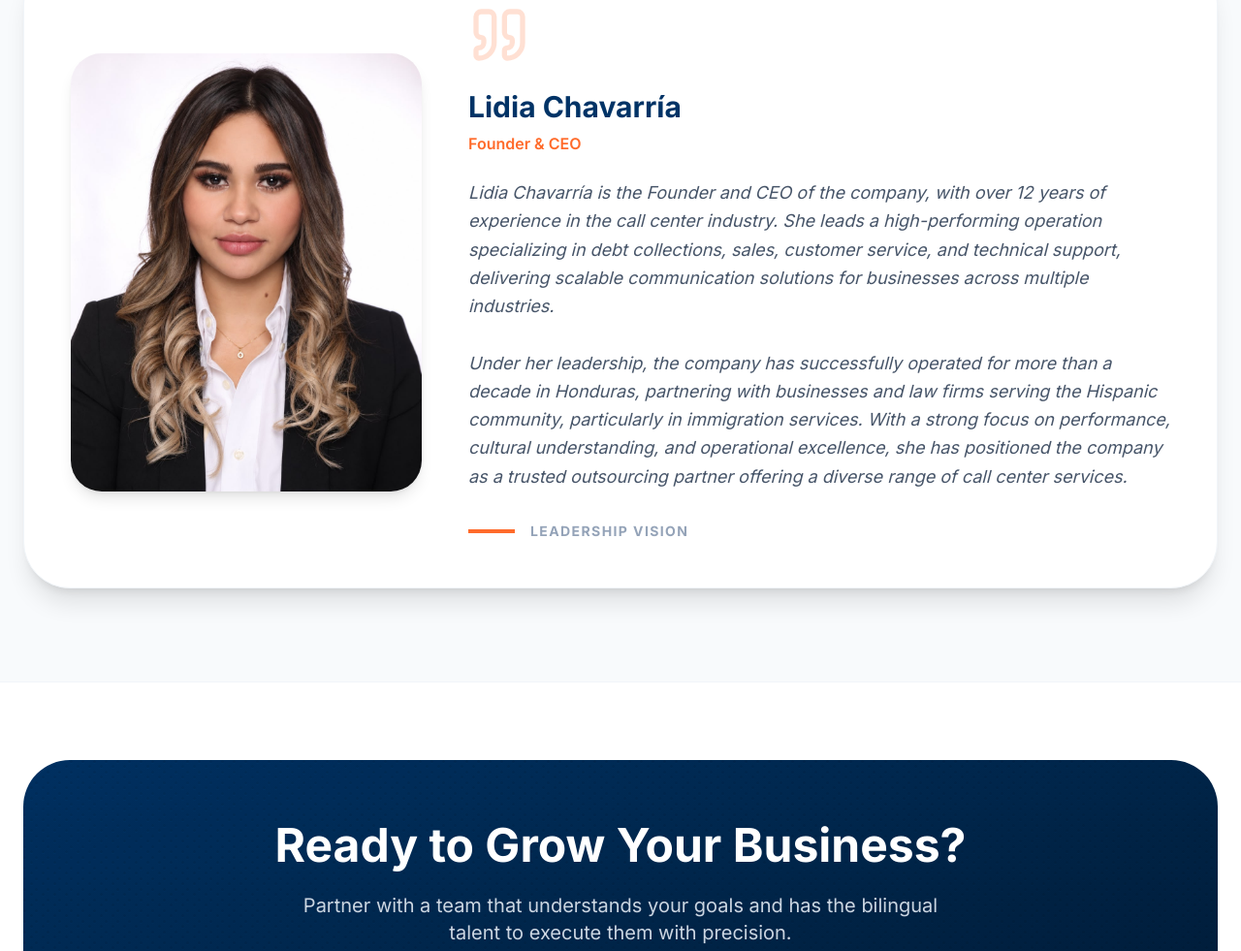
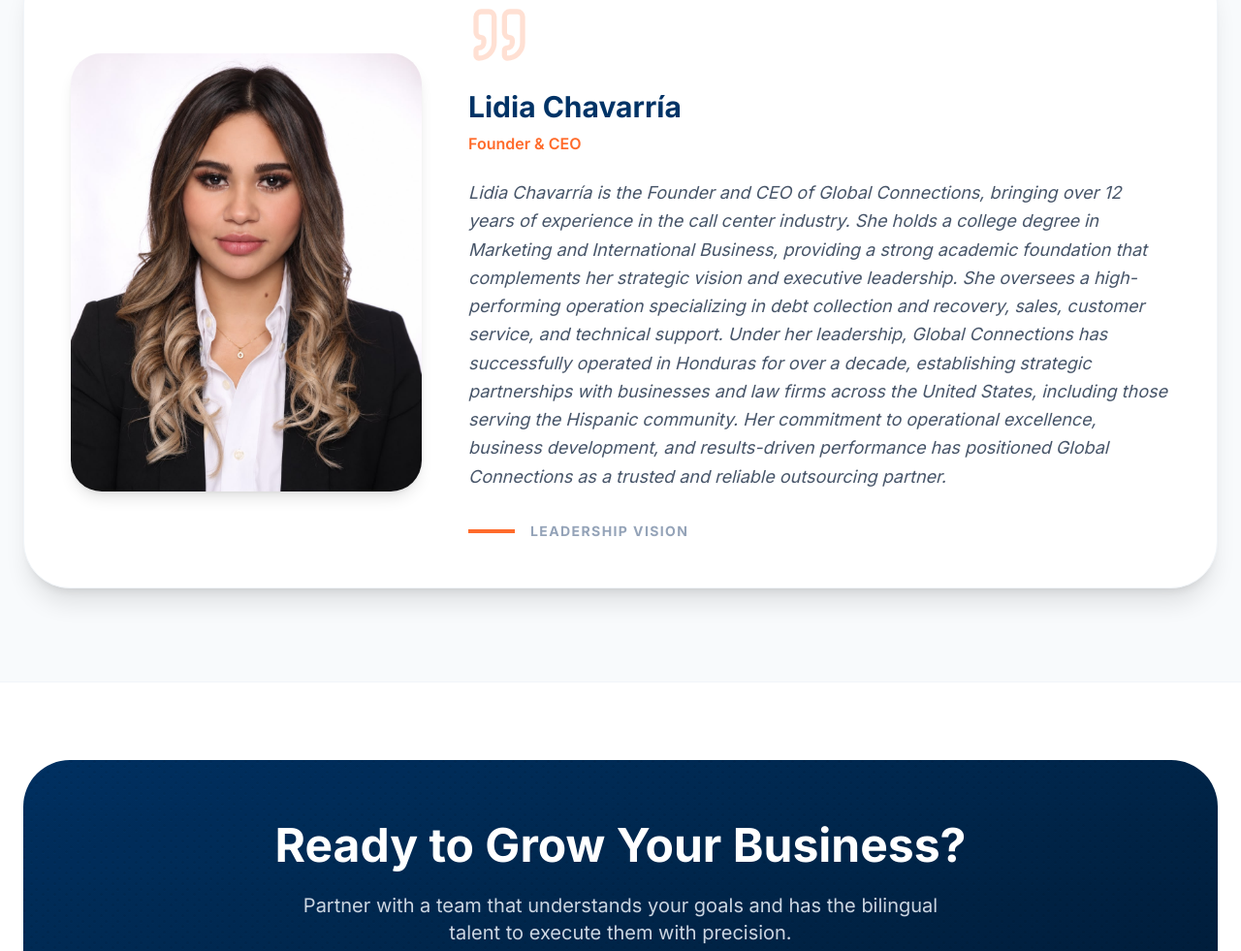
Before and after one commit to oscareduardomc/globalconnections, a plain HTML site: page index.html in a window 1280 px wide. Shown: the part 5495-6476 px from the top of the page at 97% size. Drawn offline with nearby package versions, Linux system fonts and the light colour scheme.

Commit message:
Update index.html

```diff
--- a/index.html
+++ b/index.html
@@ -409,7 +409,9 @@ We truly appreciate their commitment and are grateful to have them as a trusted
                     <i data-lucide="quote" class="text-[#FF6B2B] opacity-20 w-16 h-16 mb-6"></i>
                     <h2 class="text-3xl font-bold text-[#003366] mb-2">Lidia Chavarría</h2>
                     <p class="text-[#FF6B2B] font-semibold mb-6" data-i18n="ceo_role">Founder &amp; CEO</p>
-                    <p class="text-lg text-slate-600 mb-8 leading-relaxed italic" data-i18n="ceo_bio">Lidia Chavarría is the Founder and CEO of the company, with over 12 years of experience in the call center industry. She leads a high-performing operation specializing in debt collections, sales, customer service, and technical support, delivering scalable communication solutions for businesses across multiple industries.<br><br>Under her leadership, the company has successfully operated for more than a decade in Honduras, partnering with businesses and law firms serving the Hispanic community, particularly in immigration services. With a strong focus on performance, cultural understanding, and operational excellence, she has positioned the company as a trusted outsourcing partner offering a diverse range of call center services.</p>
+                    <p class="text-lg text-slate-600 mb-8 leading-relaxed italic" data-i18n="ceo_bio">Lidia Chavarría is the Founder and CEO of Global Connections, bringing over 12 years of experience in the call center industry. She holds a college degree in Marketing and International Business, providing a strong academic foundation that complements her strategic vision and executive leadership. She oversees a high-performing operation specializing in debt collection and recovery, sales, customer service, and technical support.
+
+Under her leadership, Global Connections has successfully operated in Honduras for over a decade, establishing strategic partnerships with businesses and law firms across the United States, including those serving the Hispanic community. Her commitment to operational excellence, business development, and results-driven performance has positioned Global Connections as a trusted and reliable outsourcing partner.</p>
                     <div class="flex items-center gap-4">
                         <div class="h-1 w-12 bg-[#FF6B2B]"></div>
                         <span class="text-sm font-bold text-slate-400 uppercase tracking-widest" data-i18n="ceo_vision">Leadership Vision</span>
```
